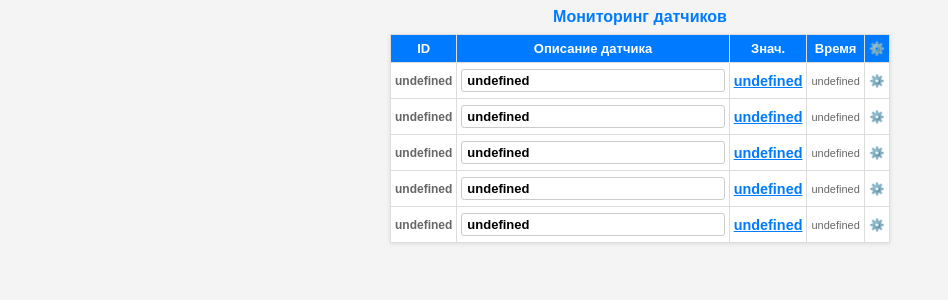
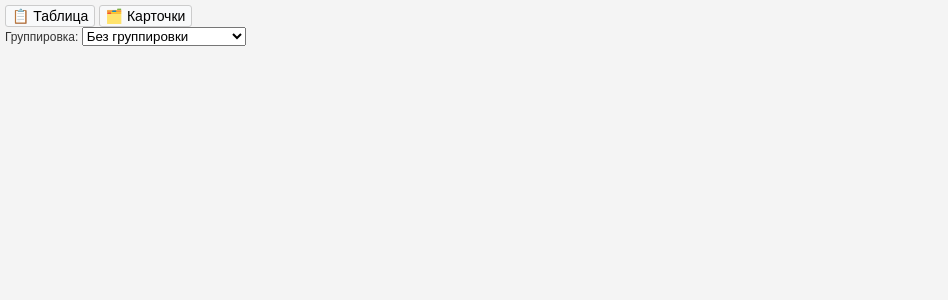
Before and after one commit to apfursa/local_server, a Flask app: page / in a window 1280 px wide. Shown: the top 300 px of the page, without its empty margins (0-948 px from the left). Run offline with Flask 3, Linux system fonts and the light colour scheme; data comes from the database, SQL or seed files in the repository.

Commit message:
рабочий

```diff
--- a/web/templates/index.html
+++ b/web/templates/index.html
@@ -1,30 +1,98 @@
 <!DOCTYPE html>
-<html>
+<html lang="ru">
 <head>
-    <title>Мониторинг</title>
+    <meta charset="UTF-8">
     <meta name="viewport" content="width=device-width, initial-scale=1.0">
+    <title>Панель Мониторинга</title>
     <script src="/static/js/jquery.min.js"></script>
-    <script src="/static/js/chart.js"></script>
+    <script src="https://cdn.jsdelivr.net/npm/chart.js"></script>
+
     <link rel="stylesheet" href="/static/css/index.css">
     <link rel="stylesheet" href="/static/css/grafik.css">
 </head>
 <body>
-    <h2>Мониторинг датчиков</h2>
-    <table id="sensor-table">
+
+    <div class="control-panel">
+        <div class="control-group">
+            <button class="btn-toggle active" data-view="table">📋 Таблица</button>
+            <button class="btn-toggle" data-view="cards">🗂️ Карточки</button>
+        </div>
+        <div class="control-group">
+            <label>Группировка:</label>
+            <select id="group-select">
+                <option value="none">Без группировки</option>
+                <option value="location">По локациям (Местам)</option>
+                <option value="group">По задачам (Группам)</option>
+            </select>
+        </div>
+    </div>
+
+    <div id="ui-container"></div>
+
+    <script type="text/template" id="template-table-layout">
+        <table class="dashboard-table">
             <thead>
                 <tr>
-                <th style="width: 1%;">ID</th>
-                <th>Описание датчика</th>
-                <th class="col-narrow">Знач.</th>
+                    <th class="col-narrow">ID</th>
+                    <th>Название датчика</th>
+                    <th class="col-narrow">Значение</th>
                     <th class="col-narrow">Время</th>
                     <th class="col-narrow">⚙️</th>
                 </tr>
             </thead>
-        <tbody id="table-body"></tbody>
+            <tbody class="table-body-target"></tbody>
         </table>
+    </script>
+
+    <script type="text/template" id="template-table-row">
+        <tr id="row-[%uid%]" class="[%status_class%] [%offline_class%]">
+            <td style="font-weight: bold; color: #666;">[%sensor_id%]</td>
+            <td class="col-name">
+                <form id="form-[%uid%]" action="/rename" method="post">
+                    <input type="hidden" name="sensor_id" value="[%sensor_id%]">
+                    <input type="hidden" name="sensor_type" value="[%type%]">
+                    <input type="text" name="new_name" value="[%name%]" onchange="confirmRename('[%uid%]', this)" data-old-value="[%name%]">
+                </form>
+            </td>
+            <td class="col-narrow" onclick="toggleChart('[%sensor_id%]', '[%type%]')">
+                <b data-field="value" class="temp-val" style="font-size: 1.2em;">[%display_value%]</b>
+            </td>
+            <td class="col-narrow"><span data-field="time" class="time-val">[%time_str%]</span></td>
+            <td class="col-narrow">
+                <a href="/settings/[%sensor_id%]?type=[%type%]" class="settings-link">⚙️</a>
+            </td>
+        </tr>
+        <tr id="chart-row-[%uid%]" class="chart-row" style="display: none;">
+            <td colspan="5">
+                <div class="chart-container"><canvas id="canvas-[%uid%]"></canvas></div>
+            </td>
+        </tr>
+    </script>
+
+    <script type="text/template" id="template-card">
+        <div id="row-[%uid%]" class="sensor-card [%status_class%] [%offline_class%]">
+            <div class="card-header">
+                <span class="card-id">#[%sensor_id%] ([%type%])</span>
+                <a href="/settings/[%sensor_id%]?type=[%type%]" class="card-edit-btn">⚙️</a>
+            </div>
+            <div class="card-body" onclick="toggleChart('[%sensor_id%]', '[%type%]')">
+                <div class="card-name">[%name%]</div>
+                <div class="card-value-wrapper">
+                    <span data-field="value" class="card-value">[%display_value%]</span>
+                    <span class="card-unit">[%unit%]</span>
+                </div>
+            </div>
+            <div class="card-footer">
+                <span data-field="time" class="time-val">⏱️ [%time_str%]</span>
+                <span class="card-tag">[%group%]</span>
+            </div>
+            <div id="chart-row-[%uid%]" class="chart-row card-chart-row" style="display: none;">
+                <div class="chart-container"><canvas id="canvas-[%uid%]"></canvas></div>
+            </div>
+        </div>
+    </script>
 
     <script src="/static/js/grafik_plugin.js"></script>
-    <script src="/static/js/create_row.js"></script>
     <script src="/static/js/grafik.js"></script>
     <script src="/static/js/index.js"></script>
 </body>
```
Lines whose indentation alone changed are shown as unchanged.
